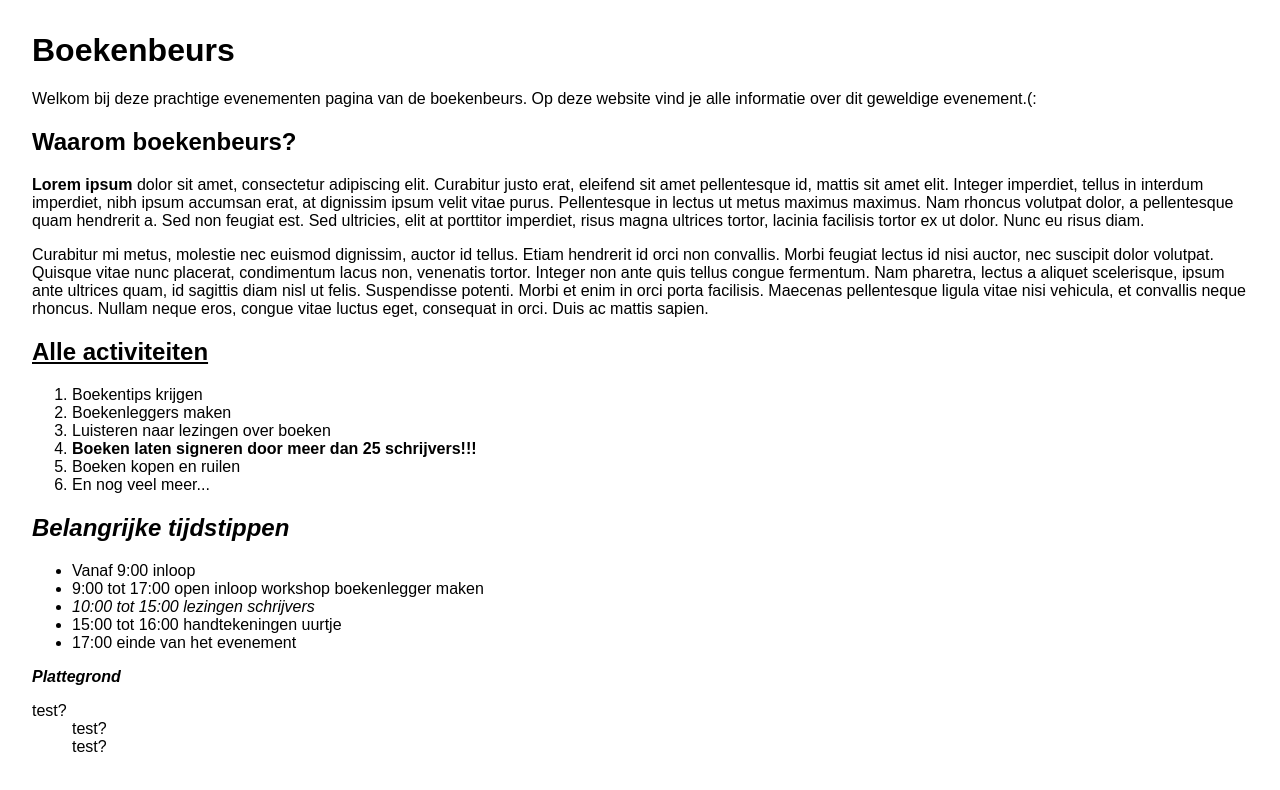
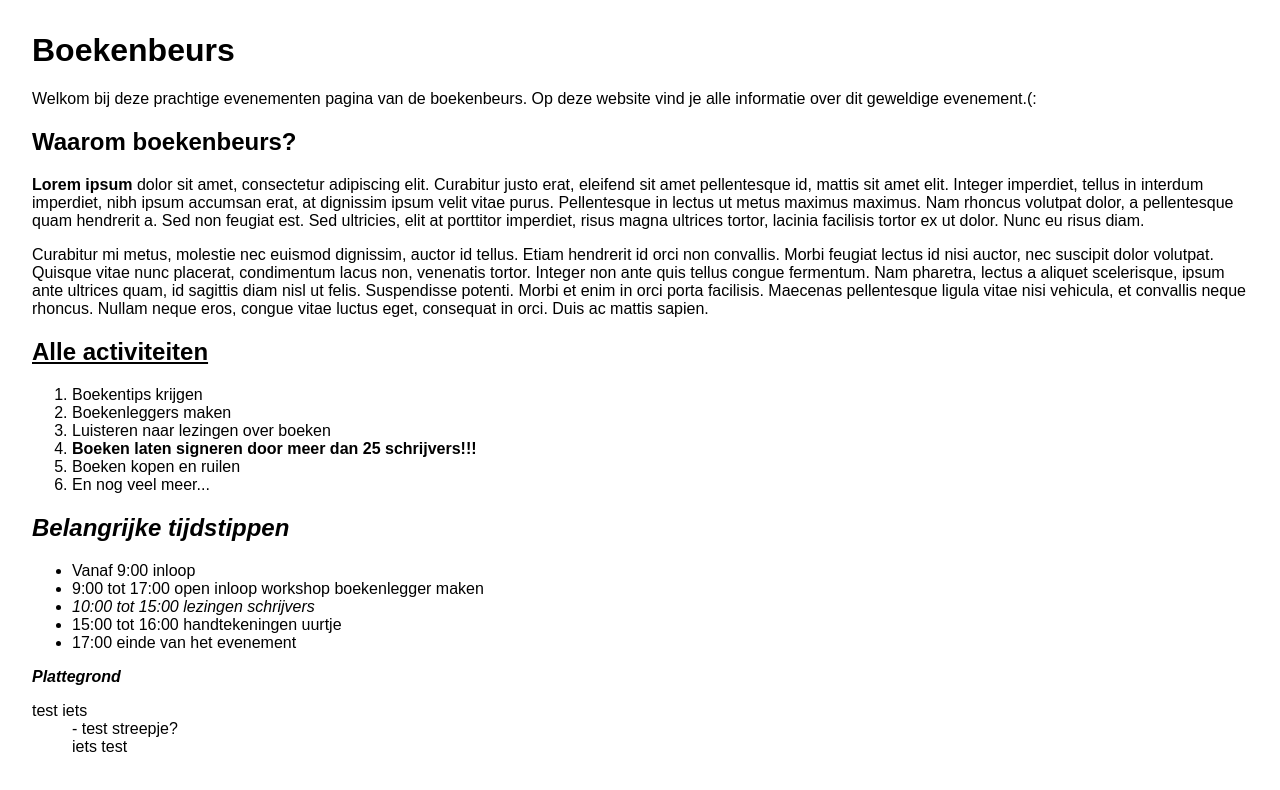
Before and after one commit to Iemand-123/Weekopdracht_2, a plain HTML site: page index.html in a window 1280 px wide. Drawn offline with Linux system fonts and the light colour scheme.

Commit message:
WebLab Run 24-11-2026 16:34:59 (UTC+01:00)

```diff
--- a/index.html
+++ b/index.html
@@ -36,9 +36,9 @@
   </ul>
   <b> <i> Plattegrond </i> </b>
   <dl>
-    <dt>test?</dt>
-    <dd>test?</dd>
-    <dd>test?</dd>
+    <dt>test iets</dt>
+    <dd>- test streepje?</dd>
+    <dd>iets test</dd>
   </dl>
 </body>
 </html>
```
Also changed, not shown: 1 other file.
